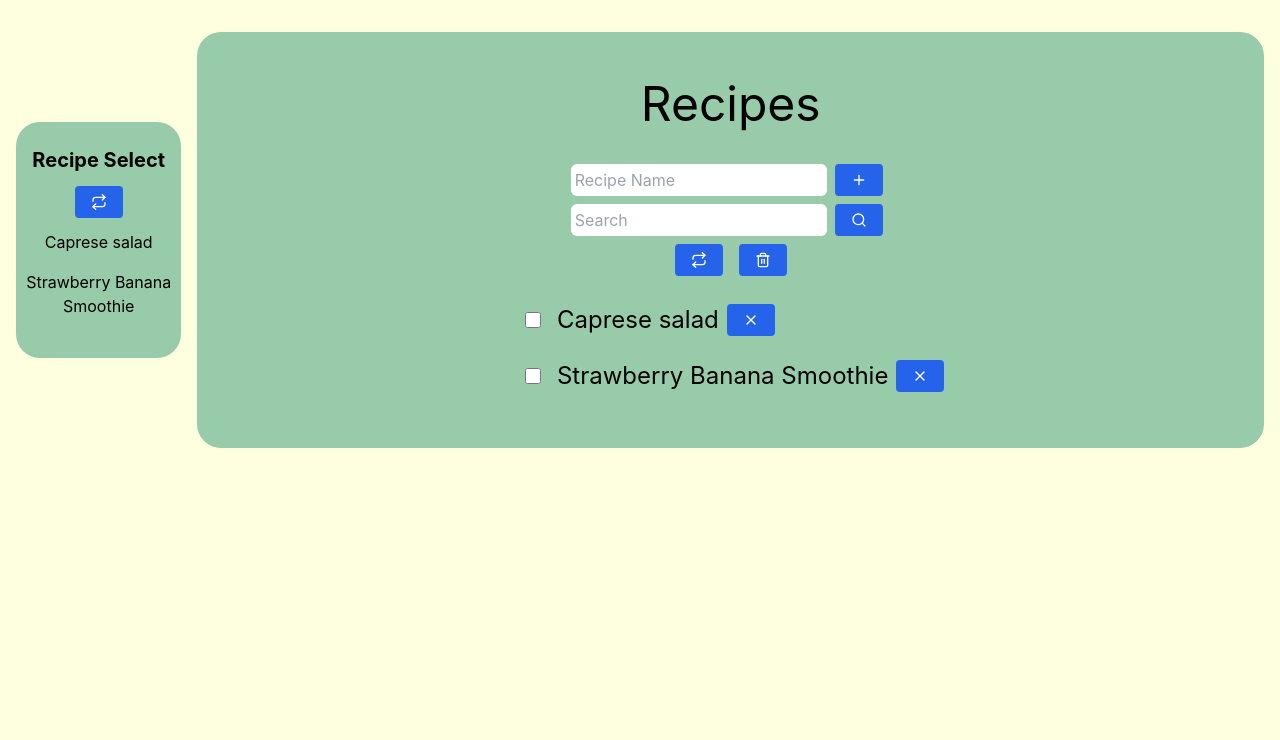
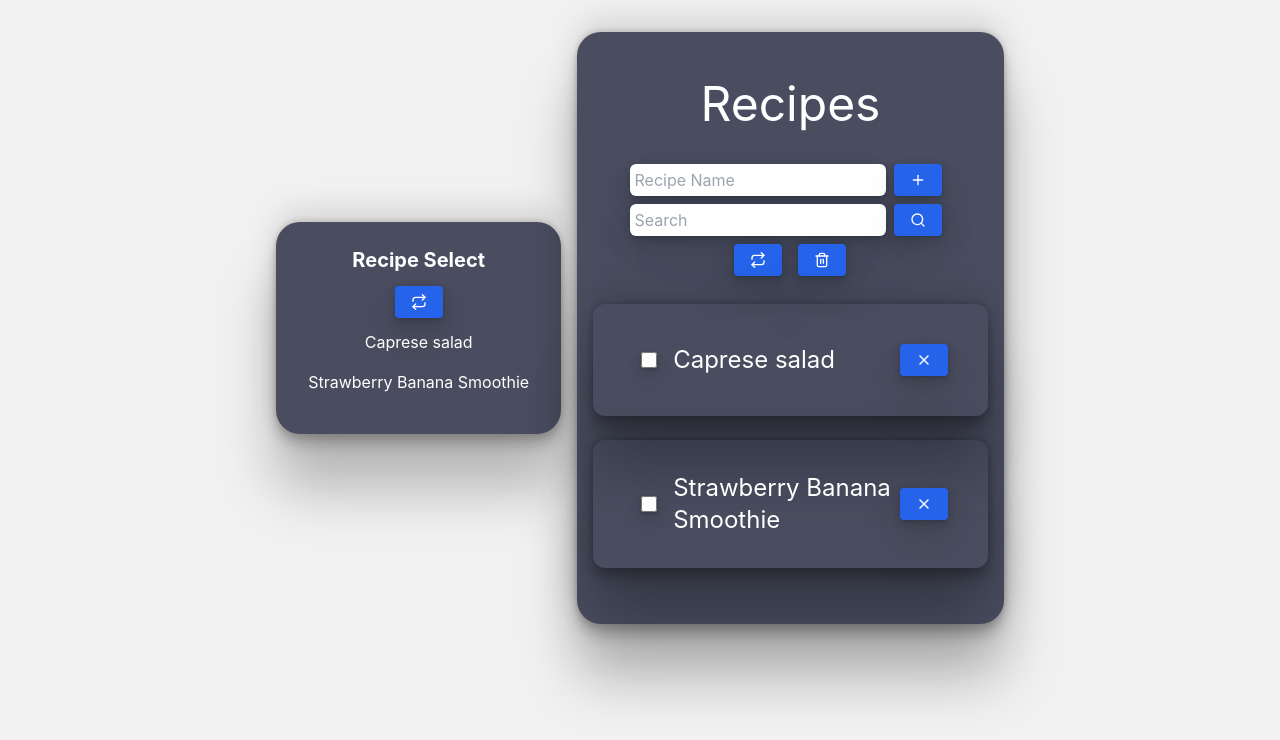
Before and after one commit to cw417/react-recipes, a React (Create React App) app: page / in a window 1280 px wide. Shown: the top 740 px of the page. Built offline with nearby package versions, Linux system fonts and the light colour scheme.

Commit message:
Work on styling

```diff
--- a/src/App.css
+++ b/src/App.css
@@ -3,35 +3,45 @@
 @tailwind utilities;
 
 :root {
-  --background-yellow: #feffdf
-  --background-green: #97cba9;
+  --background-main: #f1f1f1;
+  --background-secondary: #494d5f;
 }
 
 body {
-  background-color: #feffdf;
+  color: white;
+  background-color: var(--background-main)
 }
 
 input {
   @apply rounded-md p-1;
+  box-shadow: rgba(0, 0, 0, 0.07) 0px 1px 2px, rgba(0, 0, 0, 0.07) 0px 2px 4px, rgba(0, 0, 0, 0.07) 0px 4px 8px, rgba(0, 0, 0, 0.07) 0px 8px 16px, rgba(0, 0, 0, 0.07) 0px 16px 32px, rgba(0, 0, 0, 0.07) 0px 32px 64px;
 }
 
 .btn {
   @apply bg-blue-600 hover:bg-blue-500 text-white font-bold mx-2 my-1 py-2 px-4 rounded;
-
+  box-shadow: rgba(0, 0, 0, 0.07) 0px 1px 2px, rgba(0, 0, 0, 0.07) 0px 2px 4px, rgba(0, 0, 0, 0.07) 0px 4px 8px, rgba(0, 0, 0, 0.07) 0px 8px 16px, rgba(0, 0, 0, 0.07) 0px 16px 32px, rgba(0, 0, 0, 0.07) 0px 32px 64px;
 }
 
 .chkbx {
   @apply m-4 w-4 h-4 border border-gray-300 bg-white checked:bg-blue-500;
 }
 
-.background-green {
-  background-color: #97cba9;
+.background-secondary {
+  background-color: var(--background-secondary);
 }
 
 .sidebar {
-  @apply rounded-3xl mx-4 pb-8 pt-4 w-screen text-center;
+  @apply rounded-3xl mx-4 pb-8 pt-4 text-center ;
 }
 
 .recipes {
-  @apply rounded-3xl my-8 mr-4 pb-8 pt-4 w-screen md:w-10/12;
+  @apply rounded-3xl my-8 mr-4 pb-8 pt-4 w-1/3;
 }
+
+.cust-shadow {
+  box-shadow: rgba(0, 0, 0, 0.25) 0px 54px 55px, rgba(0, 0, 0, 0.12) 0px -12px 30px, rgba(0, 0, 0, 0.12) 0px 4px 6px, rgba(0, 0, 0, 0.17) 0px 12px 13px, rgba(0, 0, 0, 0.09) 0px -3px 5px;
+}
+
+.right {
+margin-left: auto;
+}
--- a/src/App.js
+++ b/src/App.js
@@ -274,7 +274,7 @@ function App() {
 
   return (
     <div className='flex flex-row items-center justify-center'>
-      <div className='sidebar background-green flex-1 flex flex-col items-center justify-center' >
+      <div className='sidebar p-6 cust-shadow background-secondary flex flex-col items-center justify-center' >
         <div className='font-bold text-xl my-2 text-center'>Recipe Select</div>
         <Sidebar
           sidebarRecipes={sidebarRecipes}
@@ -282,7 +282,7 @@ function App() {
           restoreRecipes={restoreRecipes}
         />
       </div>
-      <div className='recipes background-green flex flex-col items-center justify-center'>
+      <div className='recipes background-secondary cust-shadow flex flex-col items-center justify-center'>
         <div className='items-center'>
           <div className='text-5xl text-center m-8'>
             Recipes
--- a/src/components/Recipe.js
+++ b/src/components/Recipe.js
@@ -28,17 +28,19 @@ export default function Recipe({ recipe, removeRecipe, addIngredient, removeIngr
   }
 
   return (
-    <div className='m-2'>
+    <div className='my-6 cust-shadow rounded-xl p-8'>
       <div>
+        <div className='flex flex-row items-center'>
           <span className='pad-left'>
             <input className='chkbx' type='checkbox' onClick={handleSelect} />
           </span>
           <span className='text-2xl'>
             {recipe.name}
           </span>
-        <span className='pad-left'>
-          <button className='btn' onClick={handleRemoveRecipe}><FiX /></button>
+          <span className='right'>
+            <button className='btn ' onClick={handleRemoveRecipe}><FiX /></button>
           </span>
+        </div>
         <div
           className=''
           style={{display:display}}
```
Also changed, not shown: images/ss.png (added). Lines whose indentation alone changed are shown as unchanged.
